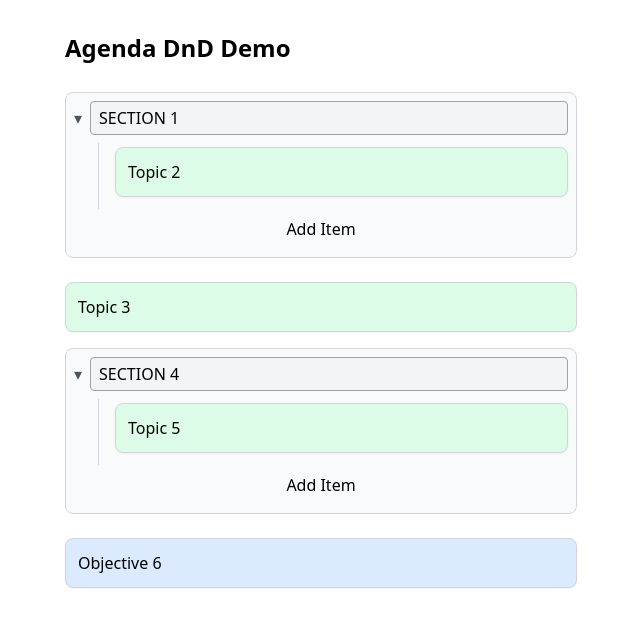
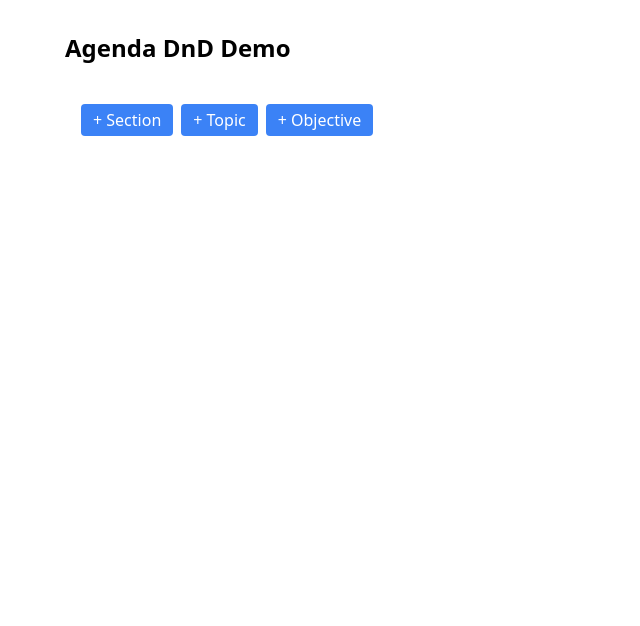
Before and after one commit to thesandybridge/dnd-sandbox, a Next.js app: page / in a window 1280 px wide. Shown: the top 626 px of the page, without its empty margins (319-959 px from the left). Built offline with nearby package versions, Linux system fonts and the light colour scheme.

Commit message:
refactor

```diff
--- a/app/components/ItemWrapper.tsx
+++ b/app/components/ItemWrapper.tsx
@@ -1,18 +1,25 @@
-import { useDraggable } from "@dnd-kit/core"
-import { memo } from "react"
-import { Agenda } from "../page"
-import Topic from "./Topic"
-import Objective from "./Objective"
+import { useDraggable } from "@dnd-kit/core";
+import { memo } from "react";
+import { Agenda } from "../page";
+import Topic from "./Topic";
+import Objective from "./Objective";
+import { useAgenda } from "../providers/AgendaProvider";
 
 interface Props {
-  block: Agenda
+    block: Agenda;
 }
 
 const ItemWrapper = ({ block }: Props) => {
-  const { attributes, listeners, setNodeRef, transform } = useDraggable({ id: block.id })
-  const style = { transform: `translate(${transform?.x ?? 0}px, ${transform?.y ?? 0}px)` }
+    const { deleteItem } = useAgenda();
+    const { attributes, listeners, setNodeRef, transform } = useDraggable({ id: block.id });
+    const style = {
+        transform: `translate(${transform?.x ?? 0}px, ${transform?.y ?? 0}px)`,
+    };
 
-  if (!block) return null
+    const handleDelete = (e: React.MouseEvent) => {
+        e.stopPropagation();
+        deleteItem(block.id);
+    };
 
     return (
         <div
@@ -20,15 +27,19 @@ const ItemWrapper = ({ block }: Props) => {
             {...listeners}
             {...attributes}
             style={style}
+            className="relative"
         >
-      {block.type === 'topic' && (
-        <Topic block={block}/>
-      )}
-      {block.type === 'objective' && (
-        <Objective block={block} />
-      )}
+            {block.type === "topic" && <Topic block={block} />}
+            {block.type === "objective" && <Objective block={block} />}
+            <button
+                onClick={handleDelete}
+                onPointerDown={e => e.stopPropagation()}
+                className="absolute top-0 right-0 p-1"
+            >
+                ×
+            </button>
         </div>
-  )
-}
+    );
+};
 
-export default memo(ItemWrapper)
+export default memo(ItemWrapper);
--- a/app/components/SectionContainer.tsx
+++ b/app/components/SectionContainer.tsx
@@ -4,6 +4,7 @@ import ItemWrapper from "./ItemWrapper"
 import DropZone from "./DropZone"
 import { Agenda } from "../page"
 import { Dispatch } from "react"
+import { useAgenda } from "../providers/AgendaProvider"
 
 function useSectionChildren(sectionId: string, blocks: Agenda[]) {
   return useMemo(() => blocks.filter(b => b.parentId === sectionId), [blocks, sectionId])
@@ -29,6 +30,7 @@ const SectionContainer = ({
   onHover,
   blocks,
 }: Props) => {
+  const { createItem } = useAgenda()
   const children = useSectionChildren(block.id, blocks)
   const isExpanded = !!expandedMap[block.id]
   return (
@@ -53,8 +55,19 @@ const SectionContainer = ({
               </Fragment>
             ))}
           </div>
-          <div className="flex items-center justify-center p-2">
-            Add Item
+          <div className="flex p-4 gap-2">
+            <div
+              className="flex items-center justify-center p-2"
+              onClick={() => createItem('topic', block.id)}
+            >
+              + Add Topic
+            </div>
+            <div
+              className="flex items-center justify-center p-2"
+              onClick={() => createItem('objective', block.id)}
+            >
+              + Add Objective
+            </div>
           </div>
         </>
       )}
--- a/app/components/SectionWrapper.tsx
+++ b/app/components/SectionWrapper.tsx
@@ -1,27 +1,42 @@
-import { useDraggable } from "@dnd-kit/core"
-import { memo } from "react"
-import { Agenda } from "../page"
+import { useDraggable } from "@dnd-kit/core";
+import { memo } from "react";
+import { Agenda } from "../page";
+import { useAgenda } from "../providers/AgendaProvider";
 
 interface Props {
-  block: Agenda
+    block: Agenda;
 }
 
-const SectionWrapper = ({
-  block
-}: Props) => {
-  const { attributes, listeners, setNodeRef, transform } = useDraggable({ id: block.id })
-  const style = { transform: `translate(${transform?.x ?? 0}px, ${transform?.y ?? 0}px)` }
+const SectionWrapper = ({ block }: Props) => {
+    const { deleteItem } = useAgenda();
+    const { attributes, listeners, setNodeRef, transform } = useDraggable({ id: block.id });
+    const style = {
+        transform: `translate(${transform?.x ?? 0}px, ${transform?.y ?? 0}px)`,
+    };
+
+    const handleDelete = (e: React.MouseEvent) => {
+        e.stopPropagation();
+        deleteItem(block.id);
+    };
+
     return (
         <div
             ref={setNodeRef}
             {...listeners}
             {...attributes}
-      className="flex-1 border border-gray-400 rounded px-2 py-1 bg-gray-100 cursor-move"
+            className="flex-1 border border-gray-400 rounded px-2 py-1 bg-gray-100 cursor-move relative"
             style={style}
         >
-      SECTION {block.id}
+            <span>SECTION {block.id}</span>
+            <button
+                onPointerDown={e => e.stopPropagation()}
+                onClick={handleDelete}
+                className="absolute top-0 right-0 p-1 text-red-600"
+            >
+                ×
+            </button>
         </div>
-  )
-}
+    );
+};
 
 export default memo(SectionWrapper)
--- a/app/page.tsx
+++ b/app/page.tsx
@@ -8,28 +8,19 @@ import {
   UniqueIdentifier,
 } from '@dnd-kit/core'
 import TreeRenderer from './components/TreeRenderer'
+import { AgendaProvider, useAgenda } from './providers/AgendaProvider'
 
 export interface Agenda {
   id: string,
   type: string,
   parentId: string | null
 }
-// Blueprint: flat list of blocks
-const initialBlocks: Agenda[] = [
-  { id: '1', type: 'section', parentId: null },
-  { id: '2', type: 'topic', parentId: '1' },
-  { id: '3', type: 'topic', parentId: null },
-  { id: '4', type: 'section', parentId: null },
-  { id: '5', type: 'topic', parentId: '4' },
-  { id: '6', type: 'objective', parentId: null }
-]
 
 type ExpandAction = {
     type: 'TOGGLE';
     id: string;
 };
 
-// Reducer for expand/collapse
 function expandReducer(
     state: Record<string, boolean>,
     action: ExpandAction
@@ -42,77 +33,17 @@ function expandReducer(
   }
 }
 
-function reparentBlock(blocks: Agenda[], activeId: UniqueIdentifier, hoverZone: string) {
-    const dragged = blocks.find(b => b.id === activeId);
-    if (!dragged) return blocks;
-    const remaining = blocks.filter(b => b.id !== activeId);
-
-    let zone = hoverZone;
-
-    // ── DISALLOW ANY NESTING WHEN DRAGGING A SECTION ──
-    if (dragged.type === 'section') {
-        // transform 'into-' into 'before-'
-        if (zone.startsWith('into-')) {
-            zone = 'before-' + zone.slice('into-'.length);
-        }
-        // for before-/after- on nested items, point at the parent instead
-        if (zone.startsWith('before-') || zone.startsWith('after-')) {
-            const [, targetId] = zone.split('-', 2);
-            const target = blocks.find(b => b.id === targetId);
-            if (target && target.parentId !== null) {
-                const prefix = zone.split('-')[0];
-                zone = `${prefix}-${target.parentId}`;
-            }
-        }
-    }
-
-    // ── rest of your existing logic unchanged ──
-
-    let newParentId: string | null = null;
-    let insertIndex: number = remaining.length;
-
-    if (zone.startsWith('into-')) {
-        newParentId = zone.replace('into-', '');
-        const siblings = remaining.filter(b => b.parentId === newParentId);
-        if (siblings.length > 0) {
-            const last = siblings[siblings.length - 1];
-            const idx = remaining.findIndex(b => b.id === last.id);
-            insertIndex = idx + 1;
-        } else {
-            const parentIdx = remaining.findIndex(b => b.id === newParentId);
-            insertIndex = parentIdx + 1;
-        }
-    } else {
-        const isAfter = zone.startsWith('after-');
-        const targetId = zone.replace(/^(before|after)-/, '');
-        const target = blocks.find(b => b.id === targetId);
-        newParentId = target?.parentId ?? null;
-        let idx = remaining.findIndex(b => b.id === targetId);
-        if (idx === -1) idx = remaining.length;
-        insertIndex = isAfter ? idx + 1 : idx;
-    }
-
-    const moved = { ...dragged, parentId: newParentId };
-    return [
-        ...remaining.slice(0, insertIndex),
-        moved,
-        ...remaining.slice(insertIndex),
-    ];
-}
-
-// DnD config
 const dndConfig = { collisionDetection: closestCenter }
 
-// Main agenda demo
-export default function Agenda() {
-  const [blocks, setBlocks] = useState(initialBlocks)
+function Agenda() {
+  const { blocks, createItem, moveItem } = useAgenda()
   const [activeId, setActiveId] = useState<UniqueIdentifier | null>(null)
   const [hoverZone, setHoverZone] = useState<string | null>(null)
   const [expandedMap, dispatchExpand] = useReducer(expandReducer, { '1': true, '4': true })
 
   const handleDragEnd = () => {
     if (!activeId || !hoverZone) return
-    setBlocks(prev => reparentBlock(prev, activeId, hoverZone))
+    moveItem(activeId, hoverZone);
     setActiveId(null)
     setHoverZone(null)
   }
@@ -120,6 +51,26 @@ export default function Agenda() {
   return (
     <div className="p-8 max-w-xl mx-auto">
       <h1 className="text-2xl font-semibold mb-6">Agenda DnD Demo</h1>
+      <div className="flex p-4 gap-2">
+        <button
+          onClick={() => createItem('section', null)}
+          className="mb-4 px-3 py-1 bg-blue-500 text-white rounded"
+        >
+          + Section
+        </button>
+        <button
+          onClick={() => createItem('topic', null)}
+          className="mb-4 px-3 py-1 bg-blue-500 text-white rounded"
+        >
+          + Topic
+        </button>
+        <button
+          onClick={() => createItem('objective', null)}
+          className="mb-4 px-3 py-1 bg-blue-500 text-white rounded"
+        >
+          + Objective
+        </button>
+      </div>
       <DndContext {...dndConfig} onDragStart={e => setActiveId(e.active.id)} onDragEnd={handleDragEnd}>
         <TreeRenderer
           blocks={blocks}
@@ -133,3 +84,12 @@ export default function Agenda() {
     </div>
   )
 }
+
+
+export default function AgendaPage() {
+  return (
+    <AgendaProvider>
+      <Agenda />
+    </AgendaProvider>
+  );
+}
--- /dev/null
+++ b/app/providers/AgendaProvider.tsx
@@ -0,0 +1,91 @@
+// src/context/AgendaContext.tsx
+'use client'
+import React, {
+  createContext,
+  useContext,
+  useReducer,
+  ReactNode
+} from 'react'
+import { v4 as uuidv4 } from 'uuid'
+import type { UniqueIdentifier } from '@dnd-kit/core'
+import { Agenda } from '../page'
+import { reparentBlock } from '../utils/blocks'
+
+export type AgendaAction =
+| { type: 'ADD_ITEM';    payload: Agenda }
+| { type: 'DELETE_ITEM'; payload: { id: string } }
+| { type: 'SET_ALL';     payload: Agenda[] }
+| { type: 'MOVE_ITEM';   payload: { activeId: UniqueIdentifier; hoverZone: string } }
+
+function agendaReducer(state: Agenda[], action: AgendaAction): Agenda[] {
+  switch (action.type) {
+    case 'ADD_ITEM':
+      return [...state, action.payload];
+    case 'DELETE_ITEM': {
+      const toDelete = new Set<string>([action.payload.id]);
+      // keep adding children of anything in toDelete
+      let oldSize: number;
+      do {
+        oldSize = toDelete.size;
+        for (const item of state) {
+          if (item.parentId && toDelete.has(item.parentId)) {
+            toDelete.add(item.id);
+          }
+        }
+      } while (toDelete.size !== oldSize);
+
+      return state.filter(item => !toDelete.has(item.id));
+    };
+    case 'SET_ALL':
+      return action.payload;
+    case 'MOVE_ITEM':
+      return reparentBlock (state, action.payload.activeId, action.payload.hoverZone);
+    default:
+      return state;
+  }
+}
+
+interface AgendaContextValue {
+  blocks: Agenda[];
+  createItem: (type: Agenda['type'], parentId?: string | null) => Agenda;
+  deleteItem: (id: string) => void;
+  moveItem: (activeId: UniqueIdentifier, hoverZone: string) => void;
+  setAll: (blocks: Agenda[]) => void;
+}
+
+const AgendaContext = createContext<AgendaContextValue | undefined>(undefined);
+
+export function AgendaProvider({ children }: { children: ReactNode }) {
+  const [blocks, dispatch] = useReducer(agendaReducer, []);
+  console.log(blocks);
+
+  const createItem = (type: Agenda['type'], parentId: string | null = null) => {
+    const newItem: Agenda = { id: uuidv4(), type, parentId };
+    dispatch({ type: 'ADD_ITEM', payload: newItem });
+    return newItem;
+  };
+
+  const deleteItem = (id: string) => {
+    dispatch({ type: 'DELETE_ITEM', payload: { id } });
+  };
+
+  const moveItem = (activeId: UniqueIdentifier, hoverZone: string) => {
+    dispatch({ type: 'MOVE_ITEM', payload: { activeId, hoverZone } });
+  };
+
+  const setAll = (all: Agenda[]) => {
+    dispatch({ type: 'SET_ALL', payload: all });
+  };
+
+  return (
+    <AgendaContext.Provider value={{ blocks, createItem, deleteItem, moveItem, setAll }}>
+      {children}
+    </AgendaContext.Provider>
+  );
+}
+
+export function useAgenda() {
+  const ctx = useContext(AgendaContext);
+  if (!ctx) throw new Error('useAgenda must be inside AgendaProvider');
+  return ctx;
+}
--- /dev/null
+++ b/app/utils/blocks.ts
@@ -0,0 +1,60 @@
+import type { UniqueIdentifier } from '@dnd-kit/core'
+import { Agenda } from '../page';
+
+export function reparentBlock(blocks: Agenda[], activeId: UniqueIdentifier, hoverZone: string) {
+  const dragged = blocks.find(b => b.id === activeId);
+  if (!dragged) return blocks;
+  const remaining = blocks.filter(b => b.id !== activeId);
+
+  let zone = hoverZone;
+
+  // ── DISALLOW ANY NESTING WHEN DRAGGING A SECTION ──
+  if (dragged.type === 'section') {
+    // transform 'into-' into 'before-'
+    if (zone.startsWith('into-')) {
+      zone = 'before-' + zone.slice('into-'.length);
+    }
+    // for before-/after- on nested items, point at the parent instead
+    if (zone.startsWith('before-') || zone.startsWith('after-')) {
+      const [, targetId] = zone.split('-', 2);
+      const target = blocks.find(b => b.id === targetId);
+      if (target && target.parentId !== null) {
+        const prefix = zone.split('-')[0];
+        zone = `${prefix}-${target.parentId}`;
+      }
+    }
+  }
+
+  // ── rest of your existing logic unchanged ──
+
+  let newParentId: string | null = null;
+  let insertIndex: number = remaining.length;
+
+  if (zone.startsWith('into-')) {
+    newParentId = zone.replace('into-', '');
+    const siblings = remaining.filter(b => b.parentId === newParentId);
+    if (siblings.length > 0) {
+      const last = siblings[siblings.length - 1];
+      const idx = remaining.findIndex(b => b.id === last.id);
+      insertIndex = idx + 1;
+    } else {
+      const parentIdx = remaining.findIndex(b => b.id === newParentId);
+      insertIndex = parentIdx + 1;
+    }
+  } else {
+    const isAfter = zone.startsWith('after-');
+    const targetId = zone.replace(/^(before|after)-/, '');
+    const target = blocks.find(b => b.id === targetId);
+    newParentId = target?.parentId ?? null;
+    let idx = remaining.findIndex(b => b.id === targetId);
+    if (idx === -1) idx = remaining.length;
+    insertIndex = isAfter ? idx + 1 : idx;
+  }
+
+  const moved = { ...dragged, parentId: newParentId };
+  return [
+    ...remaining.slice(0, insertIndex),
+    moved,
+    ...remaining.slice(insertIndex),
+  ];
+}
```
Lines whose indentation alone changed are shown as unchanged.
